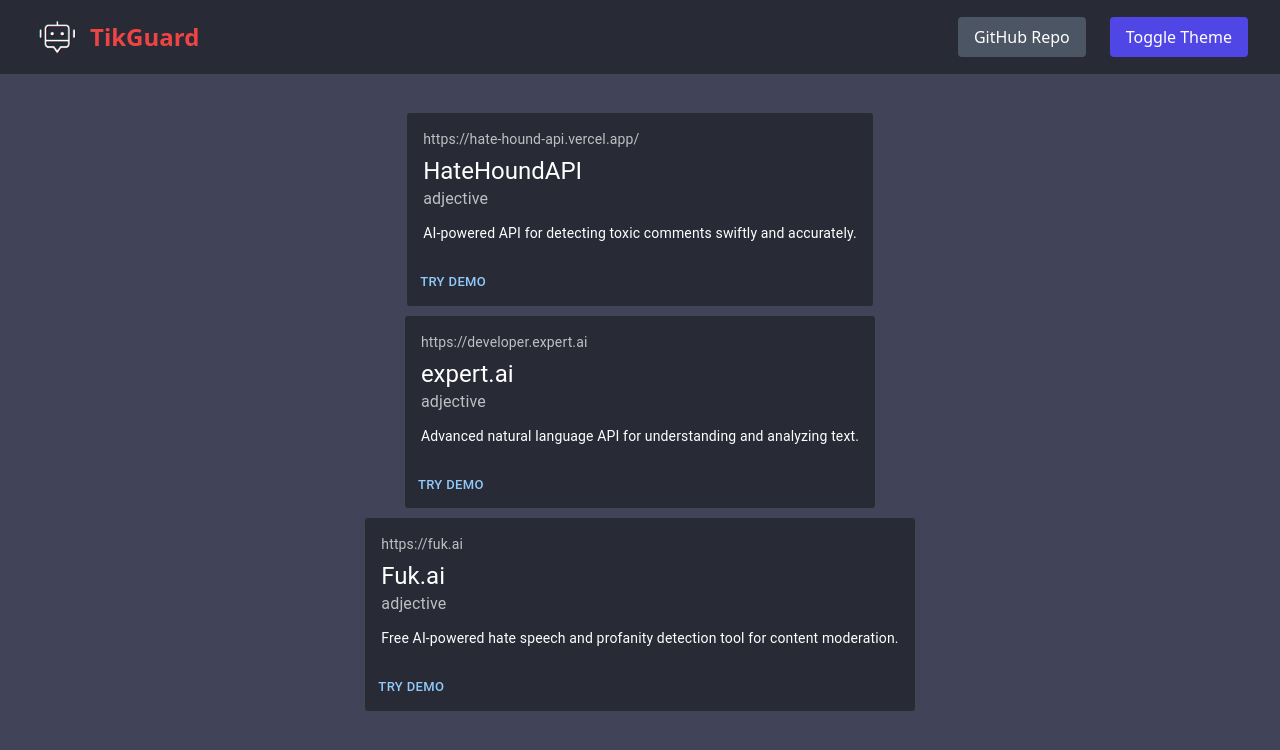
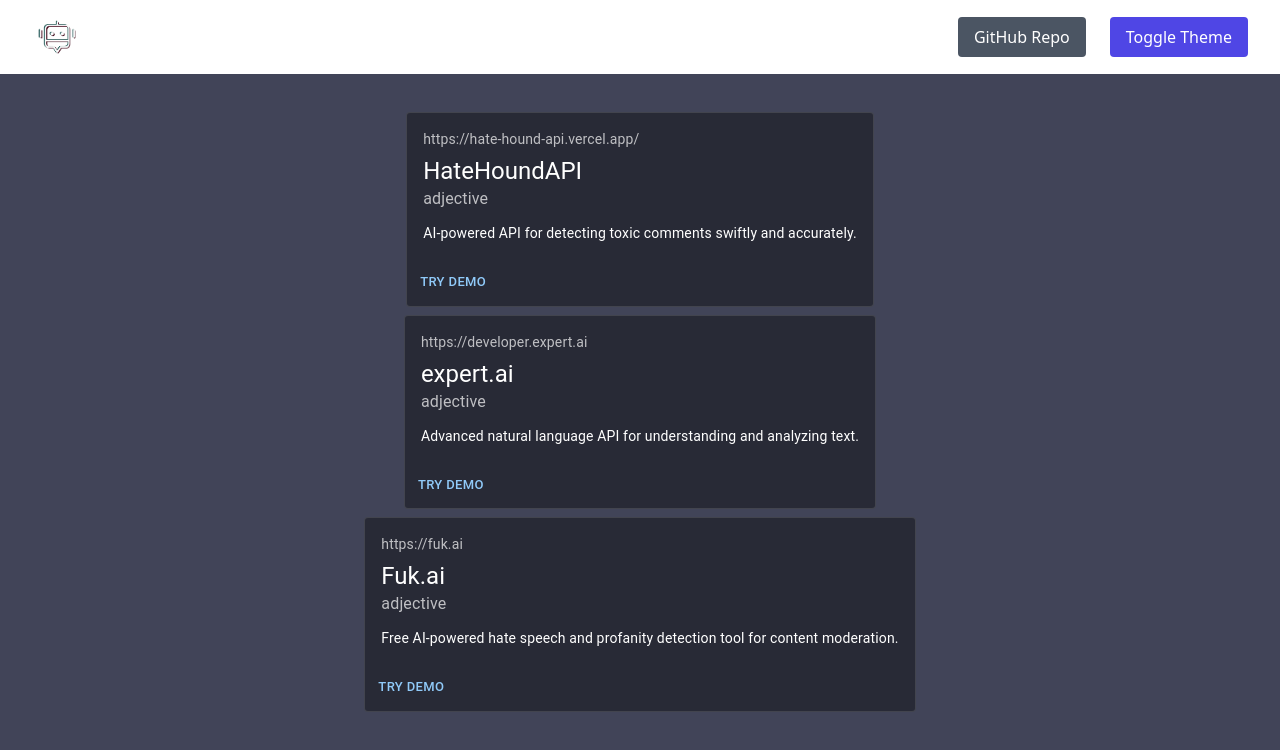
Before and after one commit to minhvyha/TikGuard, a Next.js app in the folder tikguard/: page / in a window 1280 px wide. Shown: the top 750 px of the page. Built offline with nearby package versions, Linux system fonts and the light colour scheme.

Commit message:
ClassName DarkMode

```diff
--- a/tikguard/components/Nav.tsx
+++ b/tikguard/components/Nav.tsx
@@ -19,10 +19,10 @@ const Nav = () => {
   };
 
   return (
-    <nav className="flex  items-center justify-between py-3 px-8 fixed w-full z-20" style={navStyles}>
+    <nav className="flex  items-center justify-between py-3 px-8 fixed w-full z-20 dark:text-white text-black dark:bg-white bg-black ">
       <Link href='/' className="flex items-center gap-2 cursor-pointer">
         <Image src={logo} alt='logo' width={50} height={50} />
-        <h1 className="text-2xl font-bold dark:text-red-500 text-blue-600">TikGuard</h1>
+        <h1 className="text-2xl font-bold ">TikGuard</h1>
       </Link>
 
       <div className="flex items-center gap-6">
```
